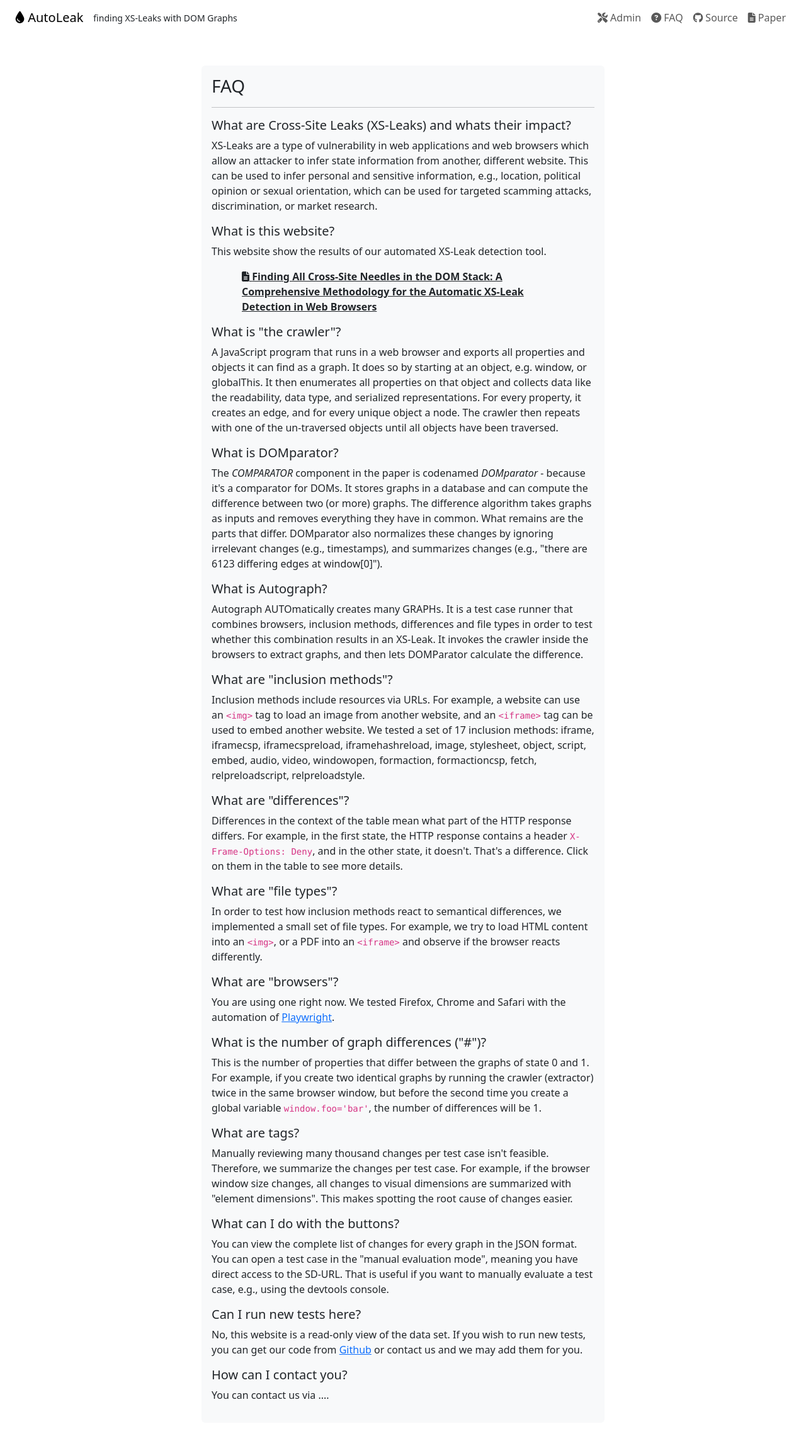
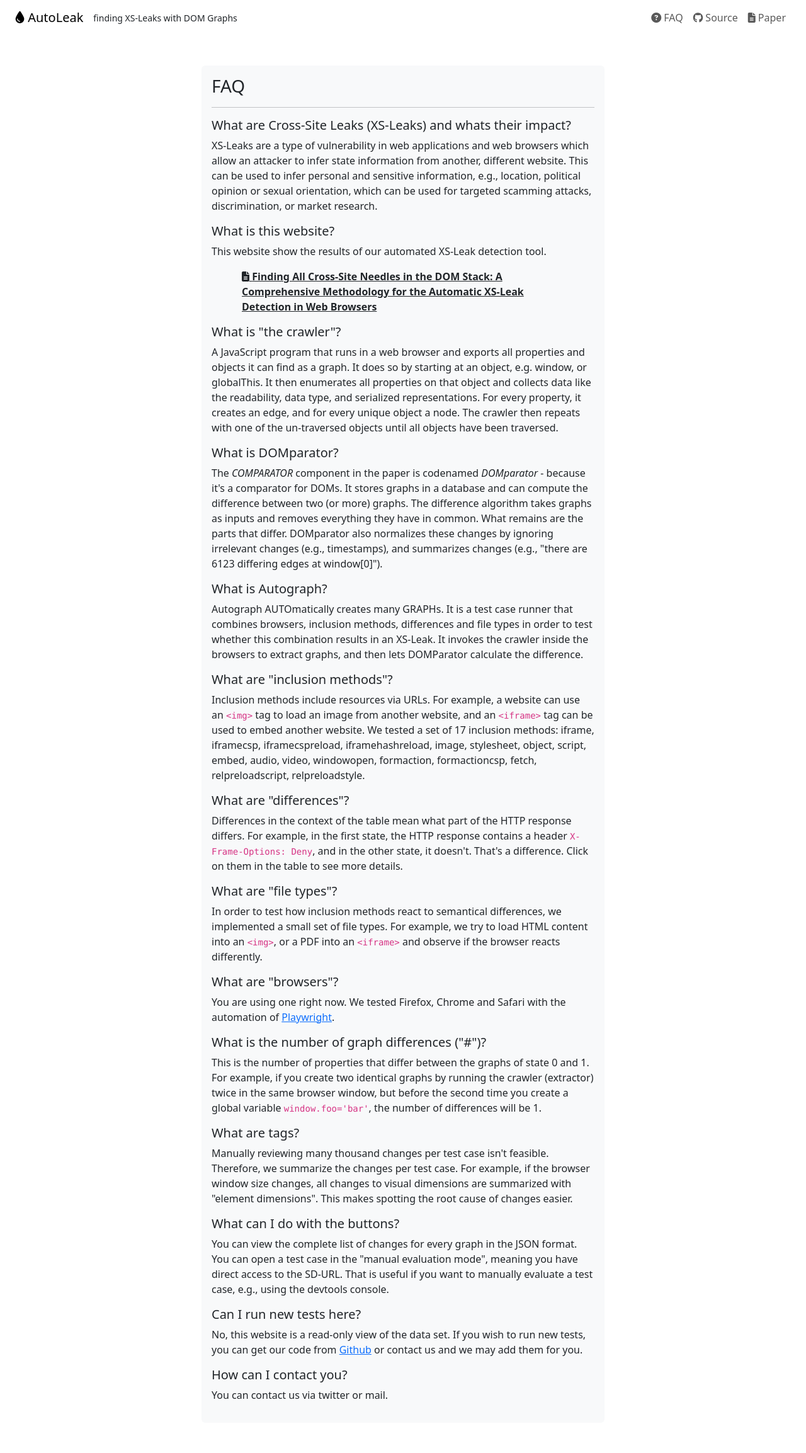
Before and after one commit to RUB-NDS/AutoLeak, a Flask app: page /faq in a window 1280 px wide. Shown: the whole page at 63% size. Run offline with Flask 3, Linux system fonts and the light colour scheme.

Commit message:
Merge live site content into public templates
Fold the real public-facing text from the live autoleak.org demo into the
faq/index templates: fix placeholder links (github.com/xxxx and the empty
contact line), point Source at the public repo (the old /source.zip link
had no route and 404'd), drop the Admin nav link (still reachable at /admin
and gated by DEMO_MODE), and remove the leftover draft FAQ notes block.

```diff
--- a/templates/app/faq.html
+++ b/templates/app/faq.html
@@ -95,16 +95,11 @@
                 <div class="collapse navbar-collapse" id="navbarNav">
                     <ul class="navbar-nav ms-auto">
                         <li class="nav-item">
-                            <a class="nav-link" href="/admin">
-                                <span class="fa-solid fa-screwdriver-wrench"></span> Admin </a>
-                        </li>
-                        <li class="nav-item">
                             <a class="nav-link" href="/faq">
                                 <span class="fas fa-question-circle"></span> FAQ </a>
                         </li>
                         <li class="nav-item">
-                            <!-- <a class="nav-link" href="https://github.com/..."><span class="fab fa-github"></span> Source</a> -->
-                            <a class="nav-link" href="/source.zip">
+                            <a class="nav-link" href="https://github.com/RUB-NDS/AutoLeak" target="_blank">
                                 <span class="fab fa-github"></span> Source </a>
                         </li>
                         <li class="nav-item">
@@ -188,11 +183,11 @@
                 </p>
                 <h5>Can I run new tests here?</h5>
                 <p>
-                    No, this website is a read-only view of the data set. If you wish to run new tests, you can get our code from <a href="https://github.com/xxxx">Github</a> or contact us and we may add them for you.
+                    No, this website is a read-only view of the data set. If you wish to run new tests, you can get our code from <a href="https://github.com/RUB-NDS/AutoLeak">Github</a> or contact us and we may add them for you.
                 </p>
                 <h5>How can I contact you?</h5>
                 <p>
-                    You can contact us via ....
+                    You can contact us via twitter or mail.
                 </p>
 
 
@@ -204,51 +199,3 @@
 
 
 </html>
-
-<!--
-What are Cross-Site Leaks (XS-Leaks) and whats their impact?
-XS-Leaks are a type of vulnerability in web applications and web browser which allow an attacker to infer state information from another, different website.
-This can be used to infer personal and sensitive information, e.g. location, political opinion or sexual orientation, wich can be used for targeted scamming attacks, discrimination, or market research.
-What is this website?
-On this website you can browse the data set of our paper Title/LINK.
-What is "the crawler"?
-A JavaScript program that runs in a web browser and exports all properties and objects it can find as a graph.
-It does so by starting at an object, e.g. window, or globalThis.
-It then enumerates all properties on that object and collects data like the readability, data type, and serialized representations.
-For every property, it creates an edge, and for every unique object a node.
-The crawler then repeats with one of the un-traversed objects until all objects have been traversed.
-What is DOMparator?
-The COMPARATOR component in the paper is codenamed DOMparator - because its a comparator for DOMs.
-It stores graphs in a database and can compute the difference of two (or more) graphs.
-The difference algorithm takes graphs as inputs and removes everything they have in common.
-What remains are the parts that differ.
-DOMparator also normalizes these changes by ignoring irrelevant changes (e.g. time stamps), and summarizes changes (e.g. "there are 6123 differing edges at window[0]").
-What is Autograph?
-Autograph AUTOmatically creates many GRAPHs.
-It is a test case runner that combines browsers, inclusion methods, differences and file types in order to test whether this combination results in an XS-Leak.
-It invokes the crawler inside the browsers to extract graphs, and then let's DOMParator calculate the difference.
-What are "inclusion methods"?
-Inclusion methods include resources via URLs. For example, a website can used an <img> tag to load an image from another website, and an <iframe> tag can be used to embed another website.
-We tested a list of ZAHL inclusion methods: LIST
-What are "differences"?
-Differences in the context of the table means what part of the HTTP response differs. For example, in the one state, the HTTP response contains a header "X-FRAME-OPTIONS: Deny", and in the other state, it doesn't. That's a difference.
-l
-What are "file types"?
-In order to test the reaction of inclusion methods to semantical differences, we implemented a small set of file types. For example, we try to load HTML content into an <img>, or a PDF into an <iframe>, and observe if the browser reacts differently.
-What are "browsers"?
-You are using one right now. We tested Firefox, Chrome and Safari with the automation of Playwright.
-What is the number of graph differences ("#")?
-This is the number of properties that differ between the graphs of state 0 and 1.
-For example, if you create two identical graphs by running the crawler (extractor) twice in the same browser window, but before the second time you create a global variable "window.foo='bar'", the number of differences will be 1.
-What are tags?
-Manually reviewing many thousand changes per test case isn't feasible.
-Therefore, we summarize the changes per test case.
-For example, if the browser window size changes, all changes to visual dimensions are summarized with "element dimensions".
-This makes spotting the root cause of changes easier.
-LIST OF TAGS
-What can I do with the buttons?
-You can view the complete list of changes for every graph in the JSON format.
-You can open a test case in the "manual evaluation mode", meaning you have direct access to the SRD URL. Thats useful if you want to manually evaluate a test case, e.g. using the devtools console.
-Can I run new tests?
-No, this website is a read-only view on the data set. If you wish to run new tests, you can instantiiate our code using docker dompose as descripted in <LINK to github repo>
--->
```
Also changed, not shown: templates/app/index.html (+1 -6 lines).
